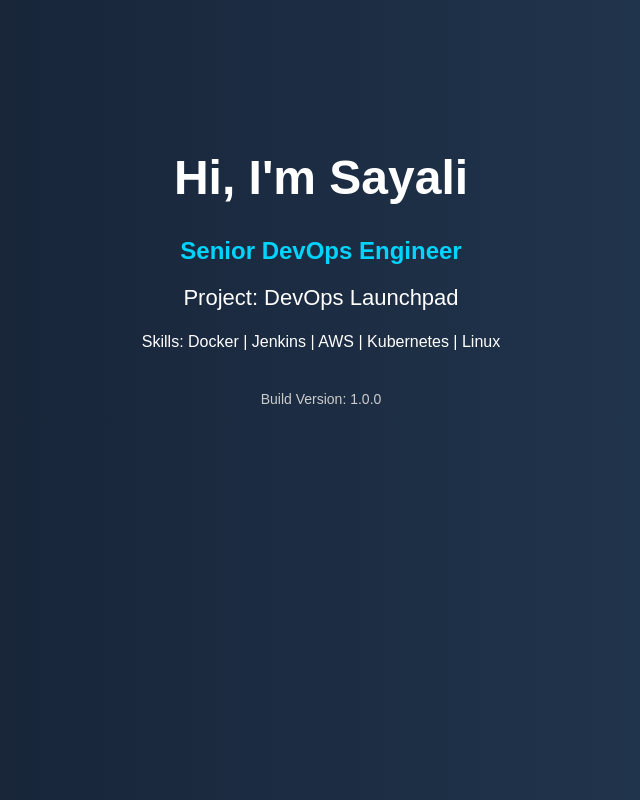
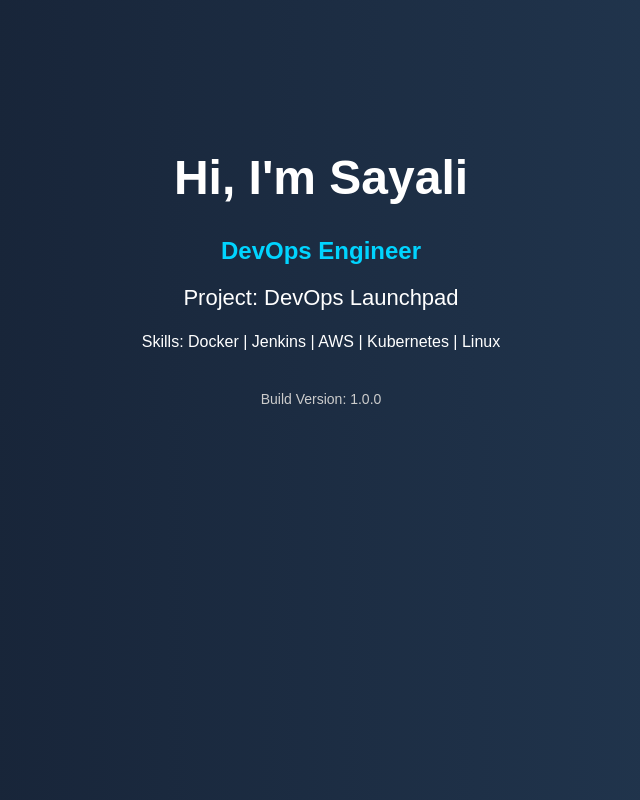
Before and after one commit to Sayaaliee/DevOps-Launchpad, a plain HTML site: page index.html in a window 1280 px wide. Shown: the whole page, without its empty margins (319-959 px from the left). Drawn offline with Linux system fonts and the light colour scheme.

Commit message:
Update job title in index.html

```diff
--- a/index.html
+++ b/index.html
@@ -8,7 +8,7 @@
 
     <div class="container">
         <h1>Hi, I'm Sayali </h1>
-        <h2> Senior DevOps Engineer</h2>
+        <h2> DevOps Engineer</h2>
 
         <p class="project">
              Project: DevOps Launchpad
```
